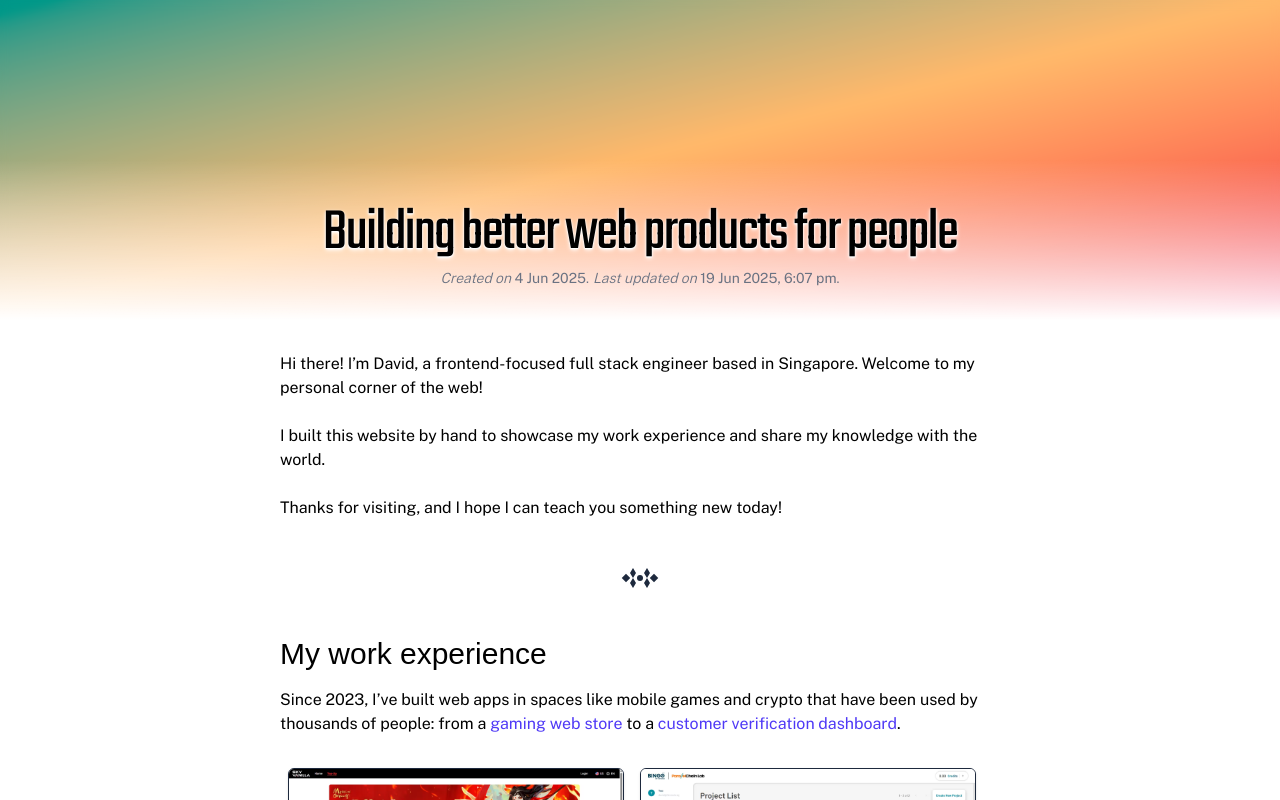
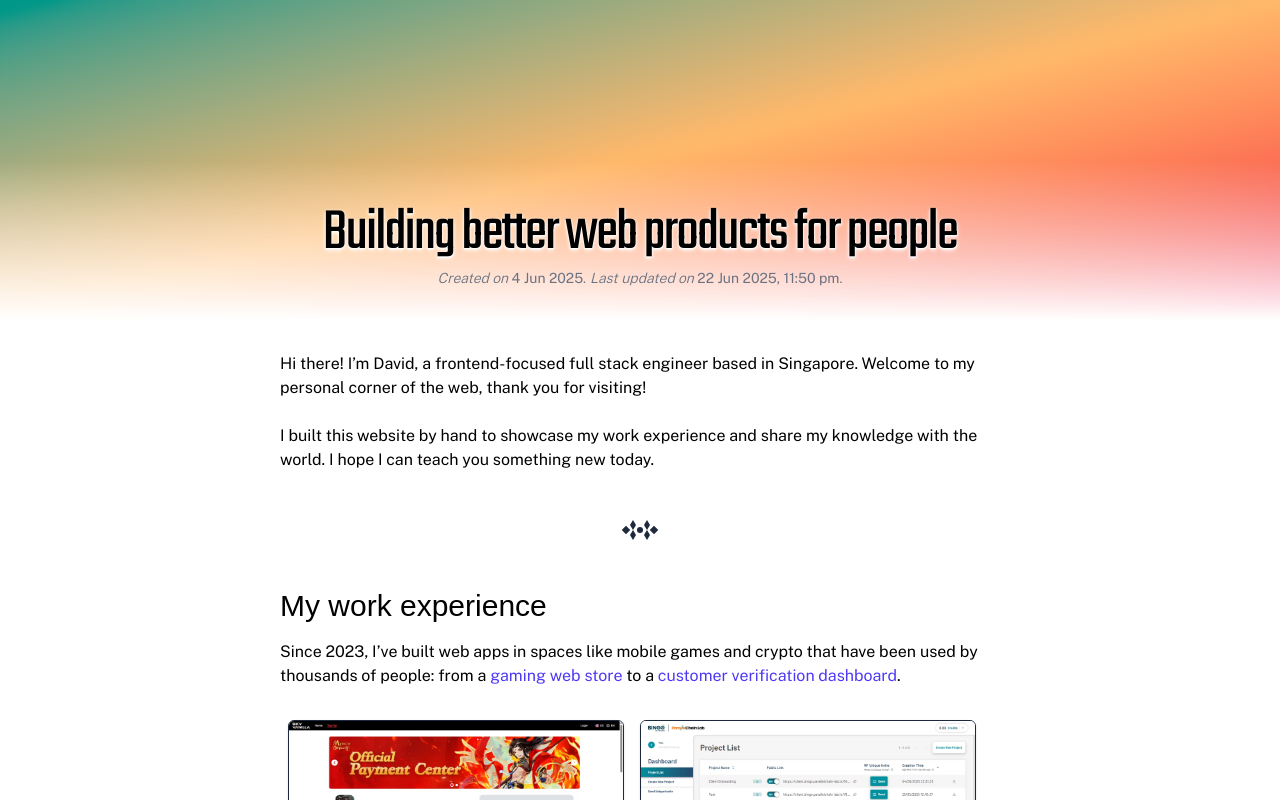
Before and after one commit to davidxhk/davidxhk.me, a Next.js app: page / in a window 1280 px wide. Shown: the top 800 px of the page. Built offline with nearby package versions, Linux system fonts and the light colour scheme; a web font is replaced by a local one.

Commit message:
update main page copy

```diff
--- a/src/app/page.tsx
+++ b/src/app/page.tsx
@@ -12,22 +12,20 @@ export default function Home() {
         title="Building better web products for people"
         className="mb-8 bg-gradient-to-br from-teal-600 via-orange-300 to-rose-600"
         created={1749019230400}
-        lastUpdated={1750327670976}
+        lastUpdated={1750607427419}
       />
 
       <main className="mx-auto mb-8 w-full max-w-3xl px-6">
         <p className="mb-6">
           Hi there! I’m David, a frontend-focused full stack engineer based in
-          Singapore. Welcome to my personal corner of the web!
+          Singapore. Welcome to my personal corner of the web, thank you for
+          visiting!
         </p>
 
         <p className="mb-6">
           I built this website by hand to showcase my work experience and share
-          my knowledge with the world.
-        </p>
-
-        <p className="mb-6">
-          Thanks for visiting, and I hope I can teach you something new today!
+          my knowledge with the world. I hope I can teach you something new
+          today.
         </p>
 
         <Separator />
```
